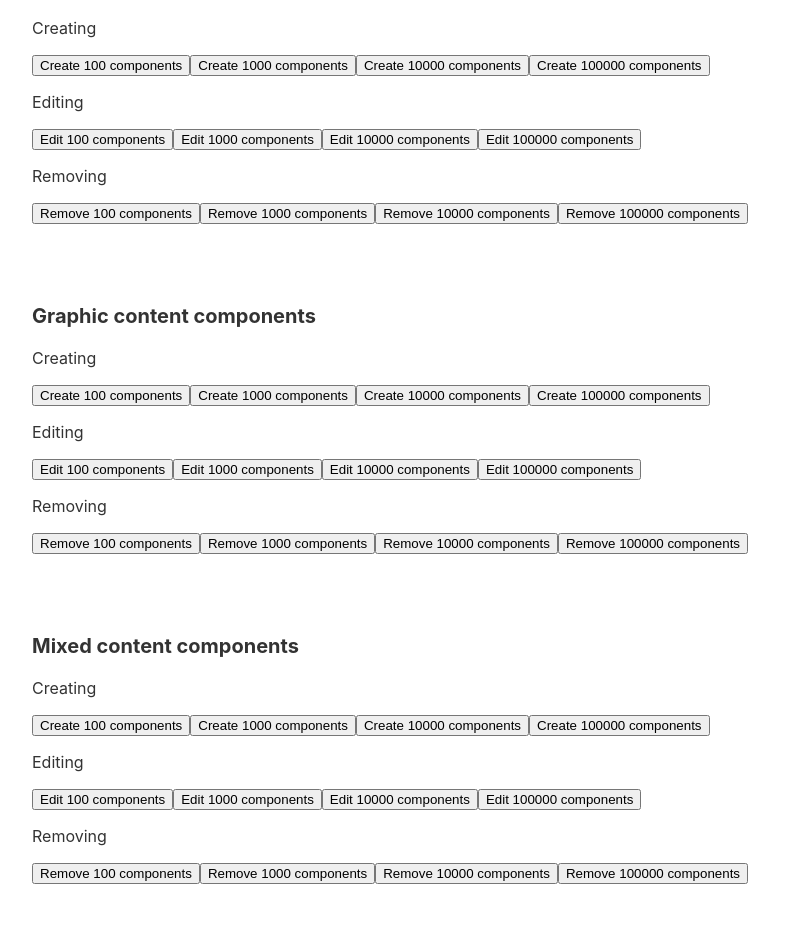
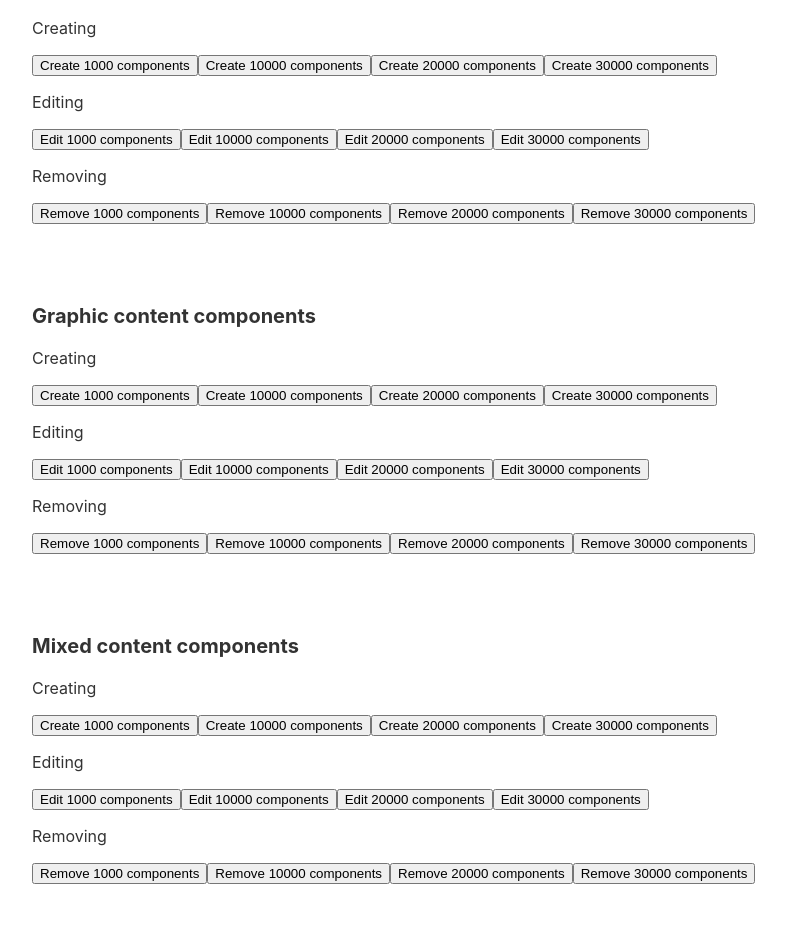
Before and after one commit to kprusak/angular-vs-react, an Angular app in the folder angular-app/: page / in a window 1280 px wide. Shown: the part 380-1332 px from the top of the page, without its empty margins (158-944 px from the left). Built offline with nearby package versions, Linux system fonts and the light colour scheme.

Commit message:
changed test components amount

```diff
--- a/angular-app/src/app/components/factory/factory.component.html
+++ b/angular-app/src/app/components/factory/factory.component.html
@@ -7,70 +7,70 @@
     <p class="subheader"><b>Text content components</b></p>
     <p>Creating</p>
     <div class="buttons">
-        <button (click)="createComponents(100, 'text')">Create 100 components</button>
         <button (click)="createComponents(1000, 'text')">Create 1000 components</button>
         <button (click)="createComponents(10000, 'text')">Create 10000 components</button>
-        <button (click)="createComponents(100000, 'text')">Create 100000 components</button>
+        <button (click)="createComponents(20000, 'text')">Create 20000 components</button>
+        <button (click)="createComponents(30000, 'text')">Create 30000 components</button>
     </div>
     <p>Editing</p>
     <div class="buttons">
-        <button (click)="editComponents(100, 'text')">Edit 100 components</button>
         <button (click)="editComponents(1000, 'text')">Edit 1000 components</button>
         <button (click)="editComponents(10000, 'text')">Edit 10000 components</button>
-        <button (click)="editComponents(100000, 'text')">Edit 100000 components</button>
+        <button (click)="editComponents(20000, 'text')">Edit 20000 components</button>
+        <button (click)="editComponents(30000, 'text')">Edit 30000 components</button>
     </div>
     <p>Removing</p>
     <div class="buttons">
-        <button (click)="removeComponents(100)">Remove 100 components</button>
         <button (click)="removeComponents(1000)">Remove 1000 components</button>
         <button (click)="removeComponents(10000)">Remove 10000 components</button>
-        <button (click)="removeComponents(100000)">Remove 100000 components</button>
+        <button (click)="removeComponents(20000)">Remove 20000 components</button>
+        <button (click)="removeComponents(30000)">Remove 30000 components</button>
     </div>
 
     <p class="subheader"><b>Graphic content components</b></p>
     <p>Creating</p>
     <div class="buttons">
-        <button (click)="createComponents(100, 'graphic')">Create 100 components</button>
         <button (click)="createComponents(1000, 'graphic')">Create 1000 components</button>
         <button (click)="createComponents(10000, 'graphic')">Create 10000 components</button>
-        <button (click)="createComponents(100000, 'graphic')">Create 100000 components</button>
+        <button (click)="createComponents(20000, 'graphic')">Create 20000 components</button>
+        <button (click)="createComponents(30000, 'graphic')">Create 30000 components</button>
     </div>
     <p>Editing</p>
     <div class="buttons">
-        <button (click)="editComponents(100, 'graphic')">Edit 100 components</button>
         <button (click)="editComponents(1000, 'graphic')">Edit 1000 components</button>
         <button (click)="editComponents(10000, 'graphic')">Edit 10000 components</button>
-        <button (click)="editComponents(100000, 'graphic')">Edit 100000 components</button>
+        <button (click)="editComponents(20000, 'graphic')">Edit 20000 components</button>
+        <button (click)="editComponents(30000, 'graphic')">Edit 30000 components</button>
     </div>
     <p>Removing</p>
     <div class="buttons">
-        <button (click)="removeComponents(100)">Remove 100 components</button>
         <button (click)="removeComponents(1000)">Remove 1000 components</button>
         <button (click)="removeComponents(10000)">Remove 10000 components</button>
-        <button (click)="removeComponents(100000)">Remove 100000 components</button>
+        <button (click)="removeComponents(20000)">Remove 20000 components</button>
+        <button (click)="removeComponents(30000)">Remove 30000 components</button>
     </div>
 
     <p class="subheader"><b>Mixed content components</b></p>
     <p>Creating</p>
     <div class="buttons">
-        <button (click)="createComponents(100, 'mixed')">Create 100 components</button>
         <button (click)="createComponents(1000, 'mixed')">Create 1000 components</button>
         <button (click)="createComponents(10000, 'mixed')">Create 10000 components</button>
-        <button (click)="createComponents(100000, 'mixed')">Create 100000 components</button>
+        <button (click)="createComponents(20000, 'mixed')">Create 20000 components</button>
+        <button (click)="createComponents(30000, 'mixed')">Create 30000 components</button>
     </div>
     <p>Editing</p>
     <div class="buttons">
-        <button (click)="editComponents(100, 'mixed')">Edit 100 components</button>
         <button (click)="editComponents(1000, 'mixed')">Edit 1000 components</button>
         <button (click)="editComponents(10000, 'mixed')">Edit 10000 components</button>
-        <button (click)="editComponents(100000, 'mixed')">Edit 100000 components</button>
+        <button (click)="editComponents(20000, 'mixed')">Edit 20000 components</button>
+        <button (click)="editComponents(30000, 'mixed')">Edit 30000 components</button>
     </div>
     <p>Removing</p>
     <div class="buttons">
-        <button (click)="removeComponents(100)">Remove 100 components</button>
         <button (click)="removeComponents(1000)">Remove 1000 components</button>
         <button (click)="removeComponents(10000)">Remove 10000 components</button>
-        <button (click)="removeComponents(100000)">Remove 100000 components</button>
+        <button (click)="removeComponents(20000)">Remove 20000 components</button>
+        <button (click)="removeComponents(30000)">Remove 30000 components</button>
     </div>
 
     <div class="components">
```
Also changed, not shown: 1 other file (tests, documents, lock files or other folders).
